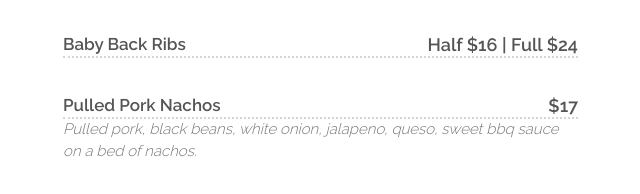
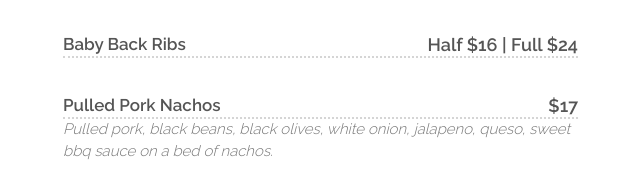
Before and after one commit to beard-bros-bbq/website, a plain HTML site: page index.html in a window 1280 px wide. Shown: the part 2979-3173 px from the top of the page, 612-1252 px from the left. Drawn offline with Linux system fonts and the light colour scheme.

Commit message:
Update index.html

```diff
--- a/index.html
+++ b/index.html
@@ -223,7 +223,7 @@
           <div class="menu-item">
             <div class="menu-item-name"> Pulled Pork Nachos </div>
             <div class="menu-item-price"> $17 </div>
-            <div class="menu-item-description"> Pulled pork, black beans, white onion, jalapeno, queso, sweet bbq sauce on a bed of nachos. </div>
+            <div class="menu-item-description"> Pulled pork, black beans, black olives, white onion, jalapeno, queso, sweet bbq sauce on a bed of nachos. </div>
           </div>
           <div class="menu-item">
             <div class="menu-item-name"> Cajun Poutine </div>
```
